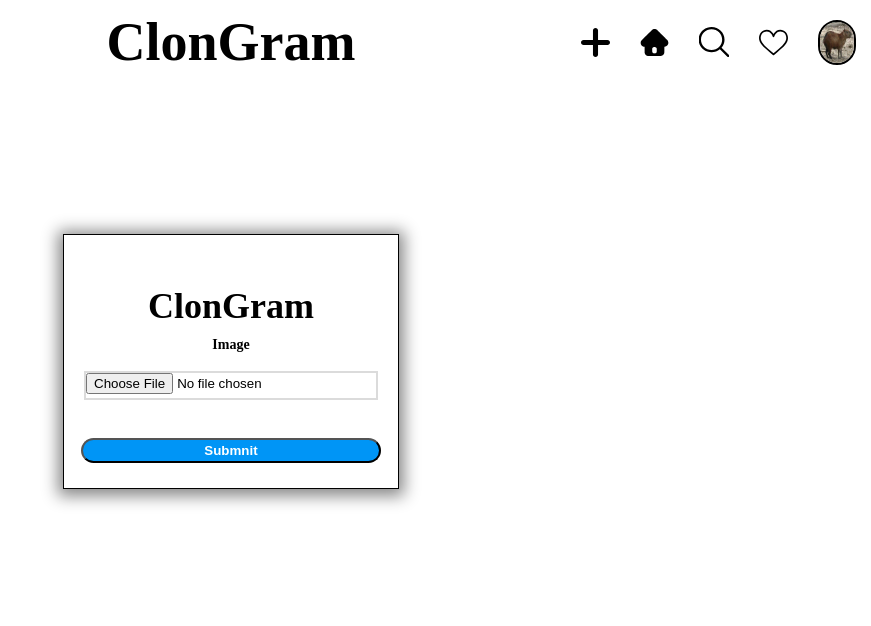
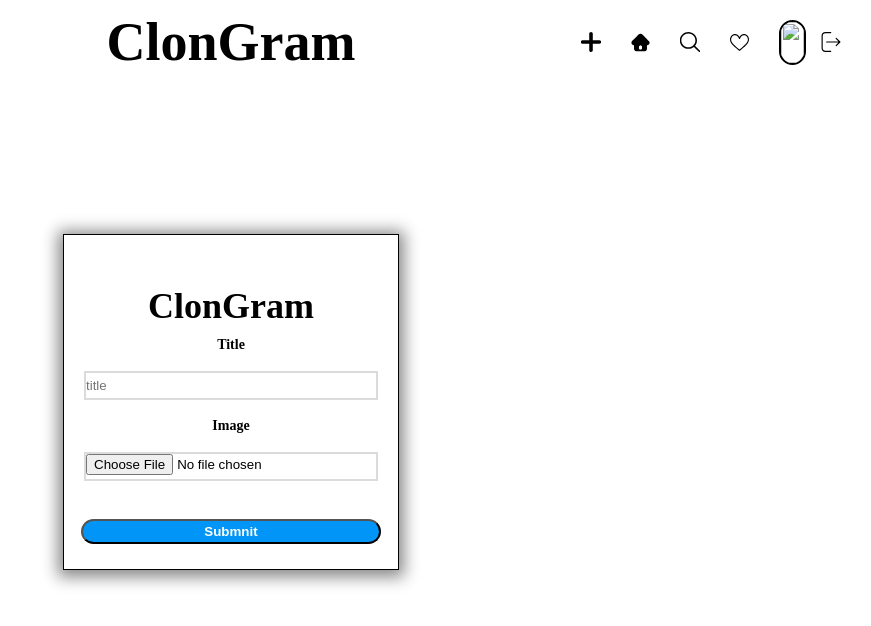
Before and after one commit to fjrp1412/ClonGram, a Django app: template templates/posts/post.html in a window 1280 px wide. Shown: the top 626 px of the page, without its empty margins (409-1280 px from the left). Run offline with Django 3.2, Linux system fonts and the light colour scheme; the template is opened without the code that fills it: values that come from a table or form of the project are taken from there, others are empty; data comes from the database, SQL or seed files in the repository; both versions use the stored data as it was after the commit.

Commit message:
ready create new post form, view and also change order in feed template for show posts and change some reference for username

```diff
--- a/ClonGram/urls.py
+++ b/ClonGram/urls.py
@@ -21,5 +21,5 @@
 urlpatterns = [
     path('admin/', admin.site.urls),
     path("", include(("posts.urls", "posts"), namespace="posts")),
-    path("users/", include(("users.urls", "users"), namespace="users"))
+    path("users/", include(("users.urls", "users"), namespace="users")),
 ] + static(settings.MEDIA_URL, document_root=settings.MEDIA_ROOT)
--- a/posts/urls.py
+++ b/posts/urls.py
@@ -9,5 +9,11 @@
         route="posts/",
         view=views.PostsFeedView.as_view(),
         name="feed"
+    ),
+    path(
+        route="new/",
+        view=views.CreatePostView.as_view(),
+        name="create"
     )
+
 ]
--- a/templates/header.html
+++ b/templates/header.html
@@ -1,8 +1,8 @@
 <header>
   <div class="header__title"> <a href="{% url 'posts:feed' %}"><h2>ClonGram</h2></a> </div>
   <div class="header__icons">
-    <a class="icon post" href="./html/post.html"></a>
-    <a class="icon home" href="./"></a>
+    <a class="icon post" href="{% url 'posts:create' %}"></a>
+    <a class="icon home" href="{% url 'posts:feed' %}"></a>
     <span class="icon search"></span>
     <span class="icon like"></span>
     <a class="icon user" href="{% url 'users:detail' request.user.username%}"><img src="{{ request.user.profile.image.url }}" alt=""></a>
--- a/templates/posts/index.html
+++ b/templates/posts/index.html
@@ -9,9 +9,9 @@
     <div class="post-card">
       <div class="post-card__header">
 	<div class="post-card__user-image">
-	  <a href="./html/user.html" class="icon"><img src="{{ post.profile_id.image.url }}" alt=""></a>
+	  <a href="{% url 'users:detail' post.user_id.username %}" class="icon"><img src="{{ post.profile_id.image.url }}" alt=""></a>
 	</div>
-	<div class="post-card__username"><span>Chiguire tactico</span></div>
+	<div class="post-card__username"><span>{{ post.user_id.username }}</span></div>
       </div>
       <div class="post-card__image">
 	<img src="{{ post.image.url }}" alt="">
--- a/templates/posts/post.html
+++ b/templates/posts/post.html
@@ -1,40 +1,28 @@
-<!DOCTYPE html>
-<html lang="en">
-  <head>
-    <meta charset="UTF-8">
-    <meta viewport="width=device-width, initial-scale=1">
-    <link rel="stylesheet" href="../css/styles.css">
-    <title>ClonGram</title>
-  </head>
-  <body>
-    <header>
-      <div class="header__title"> <a href="../index.html"><h2>ClonGram</h2></a> </div>
-      <div class="header__icons">
-	<a class="icon post" href="./post.html"></a>
-	<a class="icon home" href="../index.html"></a>
-	<span class="icon search"></span>
-	<span class="icon like"></span>
-	<a class="icon user" href="./user.html"><img src="../src/images/chiguire.jpeg" alt=""></a>
-      </div>
-    </header>
+{% extends "base.html" %}
+{% block container %}
+{% include "header.html" %}
 <article class="hero-form">
   <div class="form-container">
     <div class="form__title">
       <h1>ClonGram</h1>
     </div>
 
-	<form action="">
+    <form action="{%url 'posts:create' %}" method="post" enctype="multipart/form-data">
+      {% csrf_token %}
+      <div class="form-container__input">
+	<input  type="hidden" name="user_id" value={{ user.pk }} >
+	<input  type="hidden" name="profile_id" value={{ profile.pk }} >
+	<label for="title">Title</label>
+	<input type="text" name="title" id="title" placeholder="title">
+      </div>
 	<div class="form-container__input">
 	  <label for="image">Image</label>
 	  <input type="file" name="image" id="image" placeholder="image">
 	</div>
-
 	<button type="submit">Submnit</button>
     </form>
   </div>
 
 </article>
 
-
-  </body>
-</html>
+{% endblock %}
--- a/templates/users/user.html
+++ b/templates/users/user.html
@@ -10,7 +10,7 @@
 	<img src="{{ user.profile.image.url }}" alt="">
       </div>
       <div class="user__details">
-	<h2>Chiguire Tactico</h2>
+	<h2>{{ user.username }}</h2>
 	<a href="./update.html"><span>Update Profile</span></a>
       </div>
     </div>
```
Also changed, not shown: posts/forms.py (added, +10 -0 lines), posts/views.py (+20 -0 lines), db.sqlite3. Lines whose indentation alone changed are shown as unchanged.
